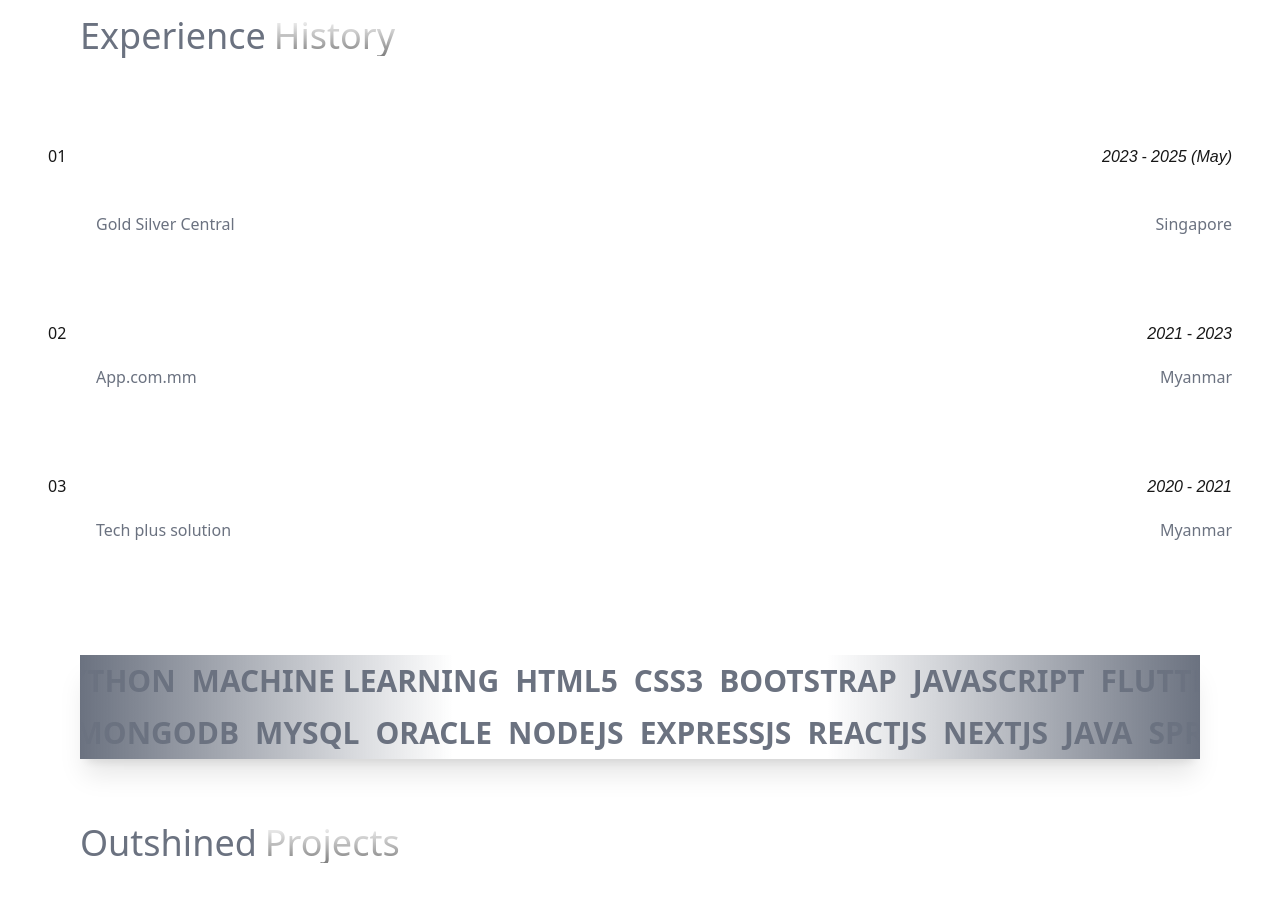
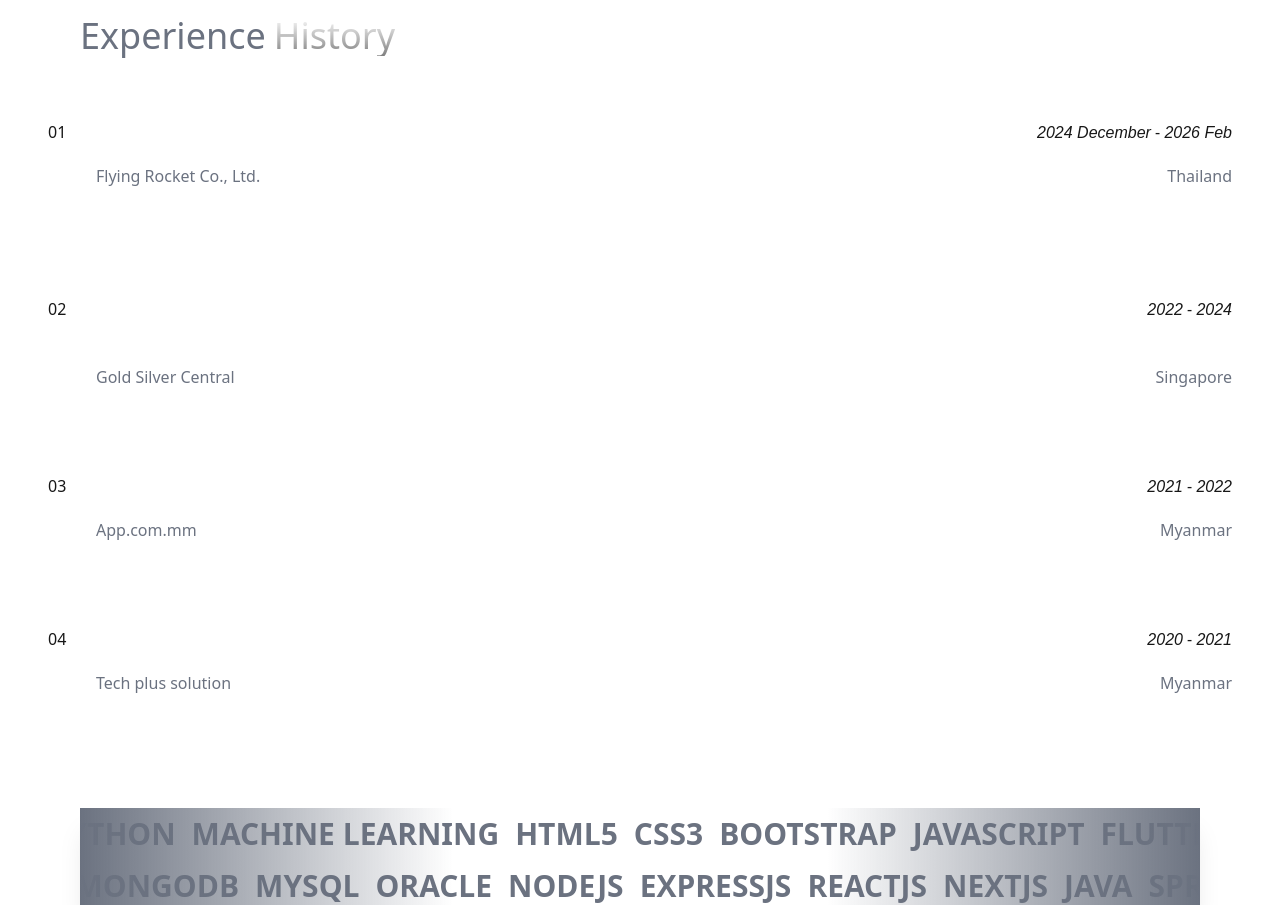
Before and after one commit to neirinzaralwin/portfolio, a Next.js app: page / in a window 1280 px wide. Shown: the part 1060-1965 px from the top of the page. Built offline with nearby package versions, Linux system fonts and the light colour scheme.

Commit message:
experience update for flying rocket

```diff
--- a/app/page.tsx
+++ b/app/page.tsx
@@ -7,11 +7,31 @@
 
 const expList: Timeline[] = [
   {
+    company_name: "Flying Rocket Co., Ltd.",
+    summary: "Summary",
+    sequence: 1,
+    startDate: "2024 December",
+    endDate: "2026 Feb",
+    jobTitle: "Sr. Mobile & Full Stack Developer",
+    jobLocation: "Thailand",
+    bulletPoints: [
+      "Layfist Thrift Marketplace: Developed the auction and product browsing experience for second-hand ladies accessories and items.",
+      "Clean Wardrobe Service: Built the end-to-end workflow for cleaning/refreshing ladies clothing, including status tracking and updates.",
+      "Boutique Shop Module: Implemented boutique storefront, inventory handling, and a smooth checkout flow.",
+      "Hotel PMS (Check-in/Check-out): Created real-time customer check-in/check-out flows with up-to-date room/guest status.",
+      "Channel Manager API Sync: Integrated channel manager APIs to keep availability and reservations consistent across channels.",
+      "SCB Thai QR Payments: Implemented SCB Bank Thai QR payments with payment confirmation and real-time reconciliation.",
+    ],
+    forEducation: false,
+    enabled: true,
+    _id: "1",
+  },
+  {
     company_name: "Gold Silver Central",
     summary: "Summary",
     sequence: 1,
-    startDate: "2023",
-    endDate: "2025 (May)",
+    startDate: "2022",
+    endDate: "2024",
     jobTitle: "Sr. Mobile Developer / Mid Backend Developer",
     jobLocation: "Singapore",
     bulletPoints: [
@@ -24,7 +44,7 @@
     ],
     forEducation: false,
     enabled: true,
-    _id: "1",
+    _id: "2",
   },
 
   {
@@ -32,7 +52,7 @@
     summary: "Summary",
     sequence: 1,
     startDate: "2021",
-    endDate: "2023",
+    endDate: "2022",
     jobTitle: "Senior Mobile Developer",
     jobLocation: "Myanmar",
     bulletPoints: [
@@ -46,7 +66,7 @@
     ],
     forEducation: false,
     enabled: true,
-    _id: "2",
+    _id: "3",
   },
 
   {
@@ -65,7 +85,7 @@
     ],
     forEducation: false,
     enabled: true,
-    _id: "3",
+    _id: "4",
   },
 ];
 
```
